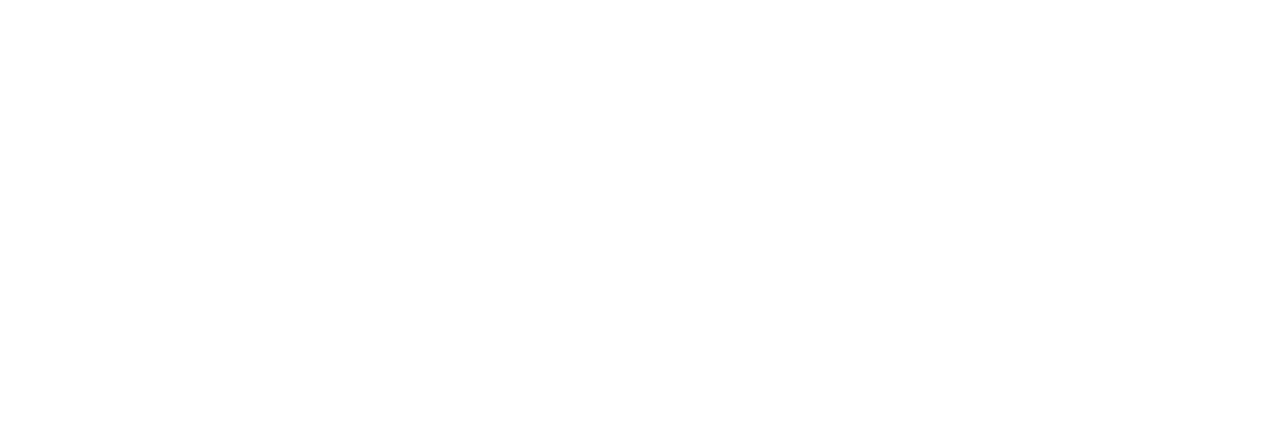
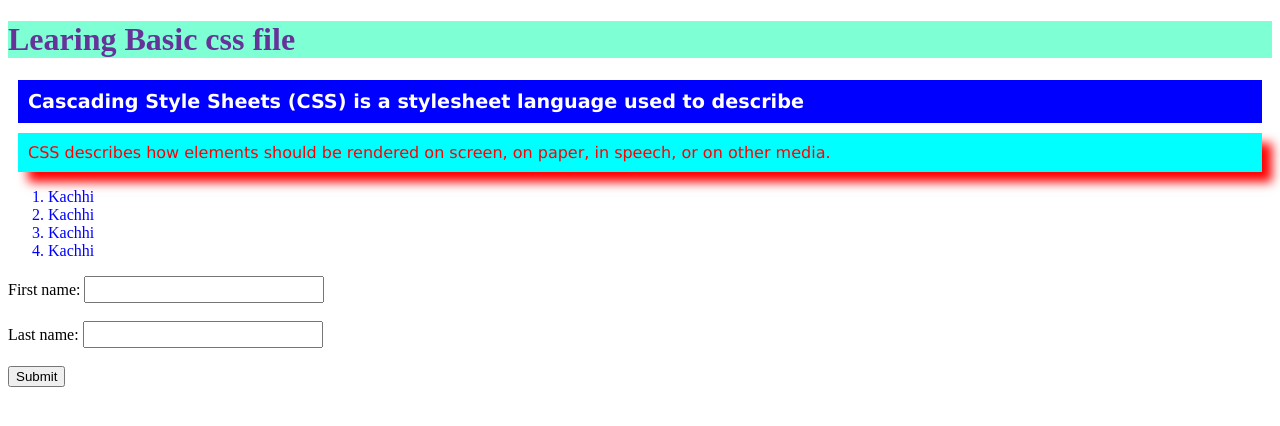
Before and after one commit to alfaz08/my-first-github-repo, a plain HTML site: page index.html in a window 1280 px wide. Drawn offline with Linux system fonts and the light colour scheme.

Commit message:
added css

```diff
--- a/index.html
+++ b/index.html
@@ -3,9 +3,29 @@
 <head>
   <meta charset="UTF-8">
   <meta name="viewport" content="width=device-width, initial-scale=1.0">
-  <title>Document</title>
+  <title>Explore basic css</title>
+  <link rel="stylesheet" href="style.css">
 </head>
 <body>
+  <h1 >Learing Basic css file</h1>
+  <p id="short">Cascading Style Sheets (CSS) is a stylesheet language used to describe </p>
+  <p class="player">CSS describes how elements should be rendered on screen, on paper, in speech, or on other media.</p>
+   <ol>
+    <li>Kachhi</li>
+    <li>Kachhi</li>
+    <li>Kachhi</li>
+    <li>Kachhi</li>
+   </ol>
+
+   <form action="">
+    <label for="fname">First name:</label>
+    <input type="text" id="fname" name="fname"><br><br>
+    <label for="lname">Last name:</label>
+    <input type="text" id="lname" name="lname"><br><br>
+    <input type="submit" value="Submit">
+  </form>
+
+
 
 </body>
 </html>
--- /dev/null
+++ b/style.css
@@ -0,0 +1,34 @@
+*{
+
+}
+h1{
+  color: rebeccapurple;
+  background-color: aquamarine;
+}
+li{
+  color: blue;
+}
+#short{
+  color: white;
+  background-color: blue;
+  font-size: larger;
+  font-weight: bold;
+}
+p{
+  color: rgb(127, 123, 133);
+  background-color: blue;
+  border: 10px;
+  margin: 10px;
+  box-shadow: 10px 10px 10px;
+  padding: 10px;
+  font-family: Verdana, Geneva, Tahoma, sans-serif;
+}
+.player{
+  text-align: justify;
+  background-color: aqua;
+  color: red;
+}
+input[type="text"]{
+  font-size: large;
+  color: blue;
+}
```
